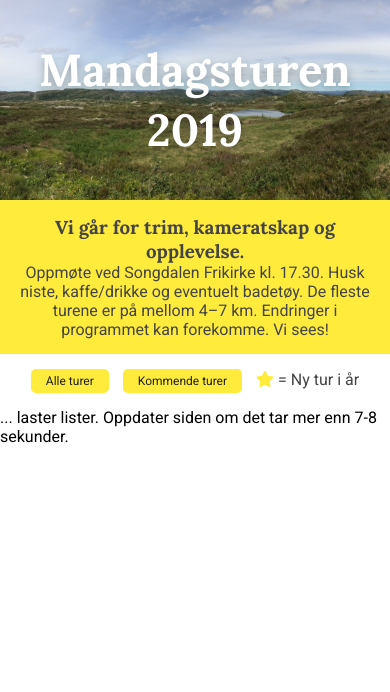
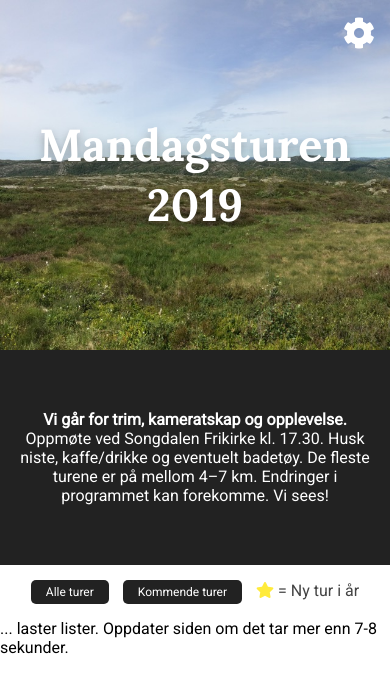
Before and after one commit to eirikurdal/mandagstur, a website: page mandagsturApp/public/index.html in a window 390 px wide. Drawn offline with Linux system fonts and the light colour scheme; no server answers.

Commit message:
added cog-icon with passwordcheck

```diff
--- a/mandagsturApp/public/css/stylesheet.css
+++ b/mandagsturApp/public/css/stylesheet.css
@@ -56,26 +56,27 @@ hr {
     background-size: cover;
     background-color: var(--main-color);
     background-image: url('/img/kraageland.jpg');
-    height: 200px;
+    height: 350px;
     box-sizing: border-box;
     text-align: center;
-    line-height: 200px;
+    line-height: 350px;
     font-size: 4vw;
     color: var(--light-color);
     text-shadow: 0px 5px 10px rgba(34, 34, 34, 0.35);
 }
 
-
-
-.subheader {
+.container {
     padding: 15px;
     min-height: 20px;
-
     text-align: center;
 }
 
+.subheader {
+    padding: 60px 15px;
+}
+
 .dark {
-    background-color: var(--dark-color2);
+    background-color: var(--dark-color);
     color: var(--light-color);
 }
 
@@ -93,8 +94,8 @@ hr {
     display: inline-block;
     padding: 5px 15px;
     margin-right: 10px;
-    background-color: var(--accent-color);
-    color: var(--dark-color);
+    background-color: var(--dark-color);
+    color: var(--light-color);
     cursor: pointer;
     border-radius: 5px;
     font-size: 0.75em;
@@ -102,7 +103,7 @@ hr {
 }
 
 .button:hover {
-    background-color: var(--dark-color);
+    background-color: var(--dark-color2);
     color: var(--light-color);
 }
 
@@ -130,14 +131,13 @@ hr {
     color: var(--dark-color);;
 }
 
-
-
-.roundImage {
+.hikeImage {
     width: 200px;
     height: 200px;
     background-size: cover;
     float: right;
     margin-left: 15px;
+    border-bottom: var(--accent-color) 3px solid;
     /* ROUNDING
     border-radius: 100px;
     -webkit-border-radius: 100px;
@@ -161,14 +161,16 @@ hr {
 
 
 @media only screen and (max-width: 500px) {
-    .roundImage {
+    .hikeImage {
         width: 100%;
         height: 200px;
         margin-bottom: 15px;
     }
 
     #header {
-        padding-top: 40px;
+        padding-top: 115px;
+        padding-left: 10px;
+        padding-right: 10px;
         line-height: 60px;
         font-size: 1.4em;
     }
--- a/mandagsturApp/public/index.html
+++ b/mandagsturApp/public/index.html
@@ -18,14 +18,32 @@
 
 <body>
 
+    <!-- MENU -->
+    <div class='cogIcon'>
+        <i class="fas fa-cog"></i>
+    </div>
+
+    <style>
+        .cogIcon {
+            position: absolute;
+            right: 15px;
+            top: 15px;
+            font-size: 2em;
+
+            color: var(--light-color);
+        }
+
+    </style>
+
+    <!-- PAGE CONTENT -->
     <div id='header'>
         <h1>Mandagsturen 2019</h1>
     </div>
-    <div class='subheader accent'>
-        <h3>Vi går for trim, kameratskap og opplevelse.</h3>
+    <div class='container subheader dark'>
+        <p><b>Vi går for trim, kameratskap og opplevelse.</b></p>
         <p>Oppmøte ved Songdalen Frikirke kl. 17.30. Husk niste, kaffe/drikke og eventuelt badetøy. De fleste turene er på mellom 4–7 km. Endringer i programmet kan forekomme. Vi sees!</p>
     </div>
-    <div class='subheader light'>
+    <div class='container light'>
         <div id='btnAll' class='button'>Alle turer</div>
         <div id='btnUpcoming' class='button'>Kommende turer</div>
         <div style='display: inline-block'>
--- a/mandagsturApp/public/js/hikesClient.js
+++ b/mandagsturApp/public/js/hikesClient.js
@@ -40,7 +40,7 @@ function showAllHikes() {
                         <hr>
                         <div id="${hikeId}" class='hikeContainer'>
                             <div class='hikeImage'>
-                                <div class="roundImage"
+                                <div class="hikeImage"
                                     style="background-image: url('/img/${image}')">
                                 </div>
                             </div>
@@ -90,7 +90,7 @@ function showUpcomingHikes() {
                         <hr>
                         <div id="${hikeId}" class='hikeContainer'>
                             <div class='hikeImage'>
-                                <div class="roundImage"
+                                <div class="hikeImage"
                                     style="background-image: url('/img/${image}')">
                                 </div>
                             </div>
--- a/mandagsturApp/public/js/script.js
+++ b/mandagsturApp/public/js/script.js
@@ -20,3 +20,13 @@ function convertDate(date) {
 
     return newDate;
 }
+
+let cogBtn = document.querySelector('.cogIcon');
+cogBtn.onclick = promptAdmin;
+
+function promptAdmin () {
+    let password = window.prompt('Passord kreves for å kunne legge til nye turer.');
+    if(password == process.env.ADMIN_PASSWORD) {
+        window.location = '/nytur.html';
+    }
+}
```
